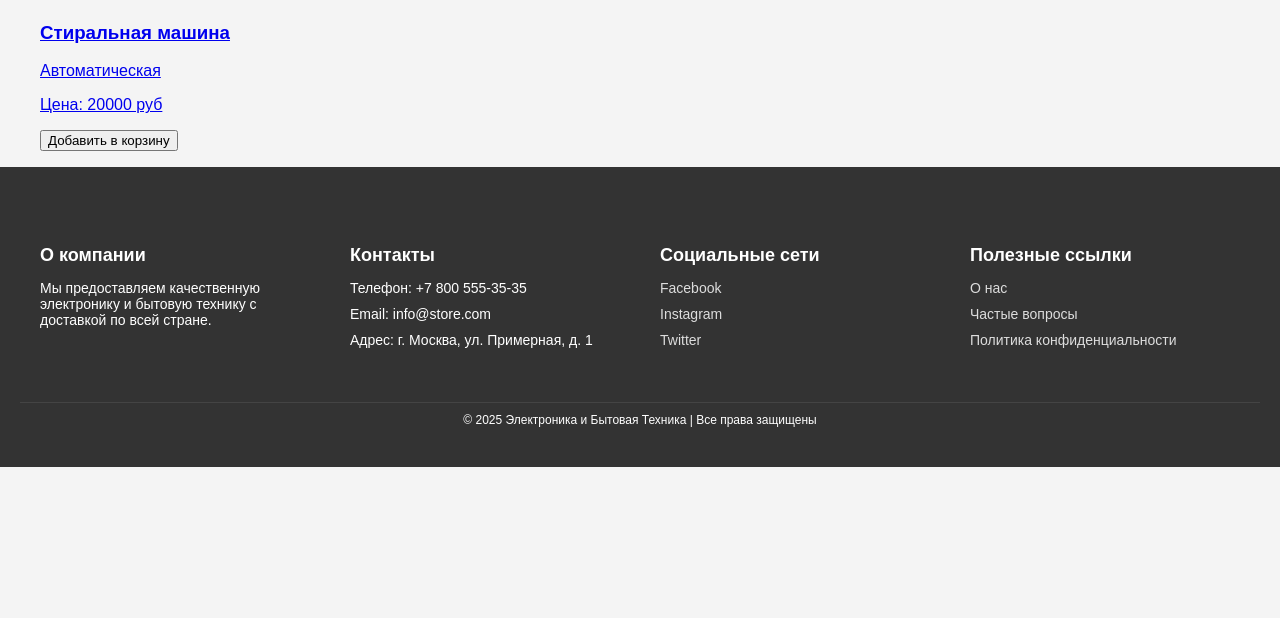
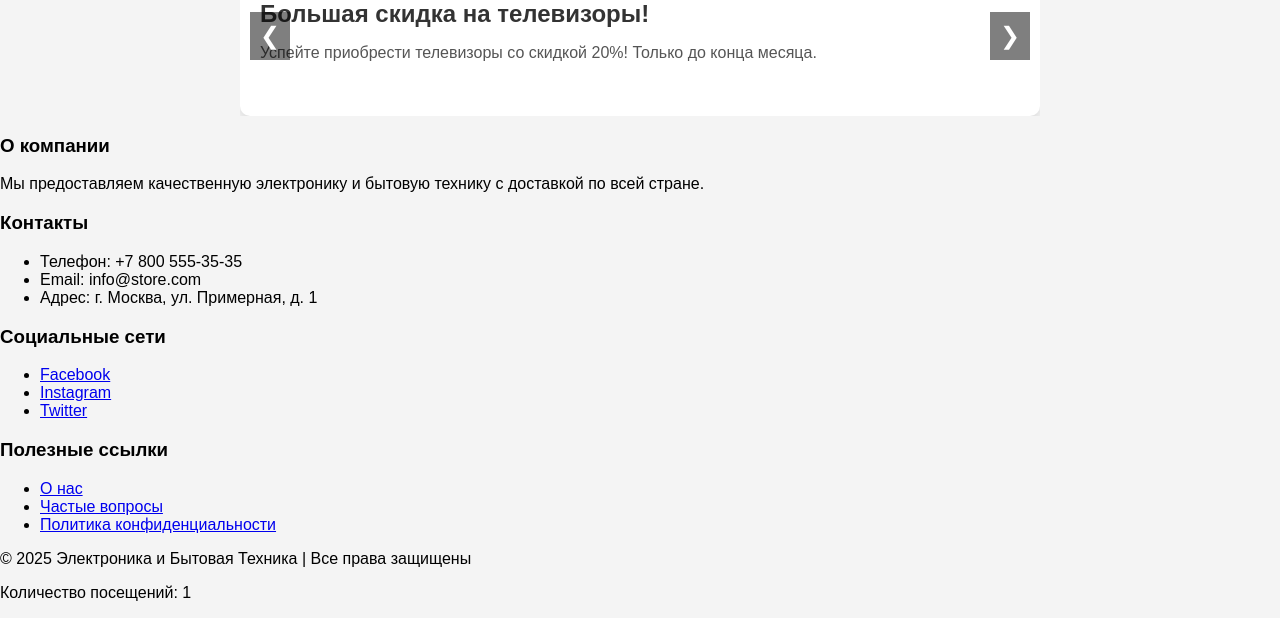
Before and after one commit to Tauimi/diix, a Flask app: page / in a window 1280 px wide. Shown: the part 1630-2248 px from the top of the page. Before the commit the page ends 2097 px from the top, so only its background shows below. Run offline with Flask 3, Linux system fonts and the light colour scheme.

Commit message:
Add files via upload

```diff
--- a/static/css/styles.css
+++ b/static/css/styles.css
@@ -10,15 +10,21 @@ header {
     display: flex;
     justify-content: space-between;
     padding: 20px 40px;
-    background-color: #0044cc;
+    background: linear-gradient(45deg, #0044cc, #00ccff);
     color: white;
     align-items: center;
+    box-shadow: 0 4px 8px rgba(0, 0, 0, 0.2);
 }
 
-header .logo {
-    font-size: 24px;
+header .logo span {
+    font-size: 30px;
     font-weight: bold;
     cursor: pointer;
+    transition: transform 0.3s ease;
+}
+
+header .logo span:hover {
+    transform: scale(1.1);
 }
 
 header nav ul {
@@ -28,95 +34,154 @@ header nav ul {
 }
 
 header nav ul li {
-    margin-left: 20px;
+    margin-left: 30px;
 }
 
 header nav ul li a {
     color: white;
     text-decoration: none;
-    font-size: 16px;
-    transition: color 0.3s;
+    font-size: 18px;
+    transition: color 0.3s ease, transform 0.3s ease;
 }
 
 header nav ul li a:hover {
     color: #ffcc00;
+    transform: translateY(-2px);
 }
 
-/* Стиль для футера */
-footer {
-    background-color: #333;
-    color: white;
-    padding: 40px 20px;
-    font-size: 14px;
+header .cart, header .login, header .register {
+    display: flex;
+    align-items: center;
+    font-size: 16px;
+    cursor: pointer;
 }
 
-.footer-content {
-    display: flex;
-    justify-content: space-between;
-    flex-wrap: wrap;
+header .cart:hover, header .login:hover, header .register:hover {
+    color: #ffcc00;
+    transform: scale(1.1);
 }
 
-.footer-section {
-    flex: 1;
-    padding: 20px;
-    min-width: 220px;
+/* Модальное окно */
+.modal {
+    display: none;
+    position: fixed;
+    z-index: 1;
+    left: 0;
+    top: 0;
+    width: 100%;
+    height: 100%;
+    background-color: rgba(0, 0, 0, 0.7);
+    overflow: auto;
+    padding-top: 60px;
 }
 
-.footer-section h3 {
-    font-size: 18px;
-    margin-bottom: 10px;
+.modal-content {
+    background-color: #fefefe;
+    margin: 5% auto;
+    padding: 20px;
+    border: 1px solid #888;
+    width: 80%;
+    max-width: 500px;
+    border-radius: 10px;
+    box-shadow: 0 4px 8px rgba(0, 0, 0, 0.1);
 }
 
-.footer-section ul {
-    list-style-type: none;
-    padding: 0;
+.modal-header {
+    font-size: 24px;
+    font-weight: bold;
 }
 
-.footer-section ul li {
-    margin-bottom: 10px;
+.modal-close {
+    color: #aaa;
+    float: right;
+    font-size: 28px;
+    font-weight: bold;
+    cursor: pointer;
 }
 
-.footer-section ul li a {
-    color: #ddd;
+.modal-close:hover,
+.modal-close:focus {
+    color: black;
     text-decoration: none;
+    cursor: pointer;
 }
 
-.footer-section ul li a:hover {
-    color: #ffcc00;
+.modal-body {
+    margin-top: 20px;
 }
 
-.footer-bottom {
-    text-align: center;
+.modal-footer {
+    text-align: right;
     margin-top: 20px;
-    font-size: 12px;
-    border-top: 1px solid #444;
-    padding-top: 10px;
 }
 
-.footer-bottom p {
-    margin: 0;
+/* Стиль для карусели новостей */
+.news-carousel {
+    position: relative;
+    overflow: hidden;
+    width: 100%;
+    max-width: 800px;
+    margin: 0 auto;
 }
 
-/* Стиль для новостной ленты */
 .news-container {
     display: flex;
-    flex-direction: column;
-    gap: 20px;
+    transition: transform 0.5s ease;
 }
 
 .news-item {
+    min-width: 100%;
+    box-sizing: border-box;
+    padding: 20px;
     background-color: #fff;
     border-radius: 10px;
     box-shadow: 0 4px 8px rgba(0, 0, 0, 0.1);
-    padding: 20px;
+    margin-right: 20px;
 }
 
 .news-item h3 {
-    margin: 0;
-    font-size: 20px;
+    font-size: 24px;
+    color: #333;
+    margin-bottom: 10px;
 }
 
 .news-item p {
     font-size: 16px;
     color: #555;
 }
+
+.news-carousel button {
+    position: absolute;
+    top: 50%;
+    transform: translateY(-50%);
+    background-color: rgba(0, 0, 0, 0.5);
+    color: white;
+    border: none;
+    padding: 10px;
+    cursor: pointer;
+    font-size: 24px;
+    z-index: 1;
+}
+
+.news-carousel .prev {
+    left: 10px;
+}
+
+.news-carousel .next {
+    right: 10px;
+}
+
+.news-carousel button:hover {
+    background-color: rgba(0, 0, 0, 0.7);
+}
+
+/* Стиль для адаптивности */
+@media (max-width: 768px) {
+    .news-item h3 {
+        font-size: 20px;
+    }
+
+    .news-item p {
+        font-size: 14px;
+    }
+}
--- /dev/null
+++ b/static/js/newsCarousel.js
@@ -0,0 +1,25 @@
+
+let currentSlide = 0;
+
+function moveSlide(direction) {
+    const slides = document.querySelectorAll('.news-item');
+    const totalSlides = slides.length;
+
+    currentSlide += direction;
+
+    if (currentSlide < 0) {
+        currentSlide = totalSlides - 1; // Перемещаем в конец
+    }
+
+    if (currentSlide >= totalSlides) {
+        currentSlide = 0; // Перемещаем в начало
+    }
+
+    const newTransformValue = -currentSlide * 100;
+    document.querySelector('.news-container').style.transform = `translateX(${newTransformValue}%)`;
+}
+
+// Автоматическое переключение слайдов каждые 5 секунд
+setInterval(() => {
+    moveSlide(1);
+}, 5000);
--- a/templates/footer.html
+++ b/templates/footer.html
@@ -36,5 +36,6 @@
 
     <div class="footer-bottom">
         <p>&copy; 2025 Электроника и Бытовая Техника | Все права защищены</p>
+        <p>Количество посещений: {{ visitor_count }}</p>
     </div>
 </footer>
--- a/templates/index.html
+++ b/templates/index.html
@@ -9,7 +9,9 @@
 </head>
 <body>
     <header>
-        <div class="logo" onclick="window.location.href = '/'">Логотип</div>
+        <div class="logo" onclick="window.location.href = '/'">
+            <span>SmartBox</span>
+        </div>
         <nav>
             <ul>
                 <li><a href="/">Главная</a></li>
@@ -25,36 +27,53 @@
         <div class="register" onclick="openModal('registerModal')">Регистрация</div>
     </header>
 
-    <section class="counter">
-        <p>Количество посещений: {{ visitor_count }}</p>
-    </section>
-
-    <section class="carousel">
-        <div class="carousel-container">
-            {% for item in news %}
-                <div class="carousel-item">
-                    <h3>{{ item.title }}</h3>
-                    <p>{{ item.content }}</p>
-                </div>
-            {% endfor %}
-        </div>
-    </section>
-
     <section class="products">
         <h2>Наши товары</h2>
         <ul>
             {% for product in products %}
                 <li>
-                    <a href="{{ url_for('product_detail', product_id=product['id']) }}">
+                    <div class="product-container" onclick="showProductDetails({{ product['id'] }})">
                         <img src="{{ url_for('static', filename='images/product.jpg') }}" alt="{{ product['name'] }}">
                         <h3>{{ product['name'] }}</h3>
                         <p>{{ product['description'] }}</p>
                         <p>Цена: {{ product['price'] }} руб</p>
-                    </a>
+                    </div>
                     <button onclick="addToCart({{ product['id'] }})">Добавить в корзину</button>
                 </li>
             {% endfor %}
         </ul>
+    </section>
+ <!-- Модальное окно для товара -->
+ <div id="productModal" class="modal">
+    <div class="modal-content">
+        <span class="modal-close" onclick="closeModal()">&times;</span>
+        <div class="modal-header">
+            <h2 id="productName">Название товара</h2>
+        </div>
+        <div class="modal-body">
+            <p id="productDescription">Описание товара</p>
+            <p id="productPrice">Цена товара</p>
+        </div>
+        <div class="modal-footer">
+            <button onclick="addToCart(currentProduct.id)">Добавить в корзину</button>
+        </div>
+    </div>
+</div>
+
+    <section class="news">
+        <h2>Новостная лента</h2>
+        <div class="news-carousel">
+            <div class="news-container">
+                {% for item in news %}
+                    <div class="news-item">
+                        <h3>{{ item.title }}</h3>
+                        <p>{{ item.content }}</p>
+                    </div>
+                {% endfor %}
+            </div>
+            <button class="prev" onclick="moveSlide(-1)">&#10094;</button>
+            <button class="next" onclick="moveSlide(1)">&#10095;</button>
+        </div>
     </section>
 
     <!-- Вставляем футер -->
@@ -62,5 +81,6 @@
 
     <script src="{{ url_for('static', filename='js/cart.js') }}"></script>
     <script src="{{ url_for('static', filename='js/modal.js') }}"></script>
+    <script src="{{ url_for('static', filename='js/newsCarousel.js') }}"></script>
 </body>
 </html>
```
Also changed, not shown: static/js/productDetails.js (added, +20 -0 lines), templates/catalog.html (+16 -0 lines), templates/header.html (added, +20 -0 lines).
